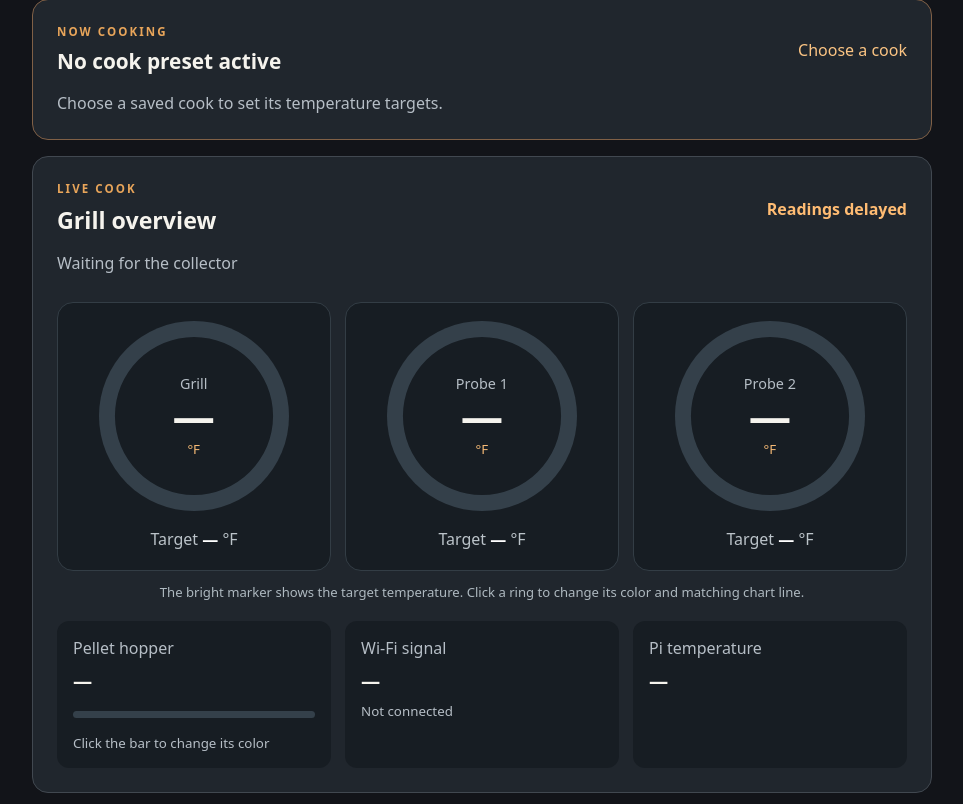
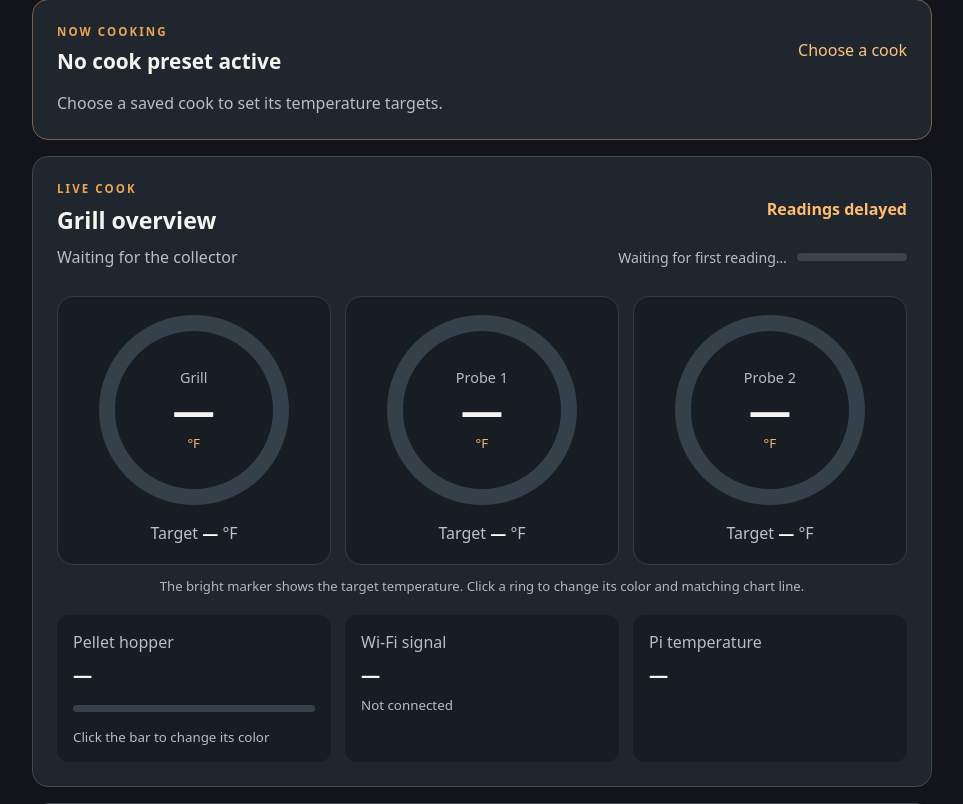
Before and after one commit to RLF62/traeger-grill-monitor, a Flask app: page / in a window 1280 px wide. Shown: the part 166-970 px from the top of the page, without its empty margins (158-1121 px from the left). Run offline with Flask 3, Linux system fonts and the light colour scheme; data that the repository does not hold is empty.

Commit message:
Add next sensor reading countdown beside last sample

```diff
--- a/app.py
+++ b/app.py
@@ -218,6 +218,9 @@ def api_readings():
     stale = not latest or datetime.now() - datetime.fromisoformat(latest["time"]) > timedelta(minutes=3)
     settings_data = update_settings.load()
     eta = estimate(history, active, stale) if active and settings_data["show_eta"] else {}
+    sample_seconds = settings_data["sample_seconds"]
+    elapsed = max(0, (datetime.now() - datetime.fromisoformat(latest["time"])).total_seconds()) if latest else None
+    next_sample_in = max(0, sample_seconds - elapsed) if elapsed is not None else None
     if len(history) > 400:
         step = (len(history) + 398) // 399
         history = history[::step]
@@ -226,6 +229,7 @@ def api_readings():
     return jsonify({"latest": latest, "history": history, "stale": stale, "wifi_name": wifi_name(),
                     "active_cook": active, "session_start": cook_session["started_at"] if cook_session else None,
                     "refresh_seconds": settings_data["refresh_seconds"],
+                    "sample_seconds": sample_seconds, "next_sample_in": next_sample_in,
                     "gauge_ticks": settings_data["gauge_ticks"],
                     "show_eta": settings_data["show_eta"], "eta": eta})
 
--- a/static/dashboard.js
+++ b/static/dashboard.js
@@ -7,6 +7,34 @@ let previousEta = null;
 let showGaugeTicks = false;
 let currentHistory = [];
 let refreshMs = 15000;
+let sampleDeadline = null;
+let sampleInterval = 30;
+let sampleState = 'loading';
+function renderSampleCountdown() {
+  const text = $('next-sample-text');
+  const progress = $('next-sample-progress');
+  if (sampleState !== 'ready') {
+    text.textContent = sampleState === 'offline' ? 'Next reading unavailable' :
+      sampleState === 'first' ? 'Waiting for first reading…' : 'Checking next reading…';
+    progress.value = 0;
+    return;
+  }
+  const remaining = Math.max(0, (sampleDeadline - performance.now()) / 1000);
+  progress.value = Math.min(100, Math.max(0, remaining / sampleInterval * 100));
+  text.textContent = remaining > 0 ? 'Next reading in ~' + Math.ceil(remaining) + 's' :
+    'Waiting for next reading…';
+}
+function updateSampleCountdown(data) {
+  sampleInterval = Math.max(1, Number(data.sample_seconds) || 30);
+  if (!data.latest || data.next_sample_in === null || data.next_sample_in === undefined) {
+    sampleState = 'first';
+  } else {
+    sampleState = 'ready';
+    sampleDeadline = performance.now() + Math.max(0, Number(data.next_sample_in) || 0) * 1000;
+  }
+  renderSampleCountdown();
+}
+setInterval(renderSampleCountdown, 1000);
 const colors = {grill:'#ffad48', probe1:'#69c9c0', probe2:'#9da8ff', pellets:'#a4dc74'};
 const visible = {grill:true, probe1:true, probe2:true, pellets:true};
 const dialAnimations = new WeakMap();
@@ -181,6 +209,7 @@ async function refresh() {
     const response = await fetch('api/readings', {cache:'no-store'});
     if (!response.ok) throw new Error('Readings unavailable');
     const data = await response.json();
+    updateSampleCountdown(data);
     refreshMs = Math.max(2000, Math.min(60000, (data.refresh_seconds || 15) * 1000));
     $('live-status').textContent = data.stale ? 'Readings delayed' : 'Live';
     $('live-status').classList.toggle('stale', data.stale);
@@ -214,6 +243,8 @@ async function refresh() {
     currentHistory = data.history;
     chart(currentHistory);
   } catch (_) {
+    sampleState = 'offline';
+    renderSampleCountdown();
     $('live-status').textContent = 'Connection lost';
     $('live-status').classList.add('stale');
   } finally {
--- a/static/style.css
+++ b/static/style.css
@@ -133,3 +133,11 @@ button.pellet-color-button:hover .meter, button.pellet-color-button:focus-visibl
 
 .dial-card .eta { margin:6px 0 0; color:#a9d8a2; font-size:.88rem; min-height:1.3em; }
 .dial-card .eta[hidden] { display:none; }
+
+.sample-row { display:flex; justify-content:space-between; align-items:center; flex-wrap:wrap; gap:8px 22px; margin:10px 0 0; }
+.sample-row .stamp { margin:0; }
+.sample-countdown { display:flex; align-items:center; gap:10px; color:#b6bec6; font-size:.88rem; }
+.sample-countdown progress { width:110px; height:8px; appearance:none; border:0; border-radius:99px; background:#38434c; overflow:hidden; }
+.sample-countdown progress::-webkit-progress-bar { background:#38434c; border-radius:99px; }
+.sample-countdown progress::-webkit-progress-value { background:#ffad48; border-radius:99px; }
+.sample-countdown progress::-moz-progress-bar { background:#ffad48; border-radius:99px; }
--- a/templates/index.html
+++ b/templates/index.html
@@ -13,7 +13,7 @@
   <section class="card cook-status"><div class="section-title"><div><p class="eyebrow">NOW COOKING</p><h2 id="cook-name">Checking active cook…</h2></div><a class="small-link" href="{{ url_for('cooks') }}">Choose a cook</a></div><p id="cook-targets" class="note"></p></section>
   <section class="card">
     <div class="section-title"><div><p class="eyebrow">LIVE COOK</p><h1>Grill overview</h1></div><span class="live-status" id="live-status" role="status">Connecting…</span></div>
-    <p class="stamp" id="sample-time">Loading the latest reading…</p>
+    <div class="sample-row"><p class="stamp" id="sample-time">Loading the latest reading…</p><div class="sample-countdown" aria-label="Next sensor reading"><span id="next-sample-text">Checking next reading…</span><progress id="next-sample-progress" max="100" value="0" aria-label="Time until next sensor reading"></progress></div></div>
     <div class="dial-grid">
       <article class="dial-card" data-field="grill"><button type="button" class="dial" style="--amount:0" aria-label="Change Grill ring and chart color" title="Change Grill color"><span class="dial-center"><span>Grill</span><strong id="grill-value">—</strong><small>°F</small></span><svg class="target-overlay" viewBox="0 0 200 200" aria-hidden="true"></svg></button><input class="ring-picker" type="color" data-color="grill" aria-label="Grill color"><p>Target <b id="grill-target">—</b> °F</p><p class="eta" id="grill-eta" hidden></p></article>
       <article class="dial-card" data-field="probe1"><button type="button" class="dial" style="--amount:0" aria-label="Change Probe 1 ring and chart color" title="Change Probe 1 color"><span class="dial-center"><span>Probe 1</span><strong id="probe1-value">—</strong><small>°F</small></span><svg class="target-overlay" viewBox="0 0 200 200" aria-hidden="true"></svg></button><input class="ring-picker" type="color" data-color="probe1" aria-label="Probe 1 color"><p>Target <b id="probe1-target">—</b> °F</p><p class="eta" id="probe1-eta" hidden></p></article>
```
Also changed, not shown: docs/USER_GUIDE.md (+1 -1 lines), README.md, 1 other file.
